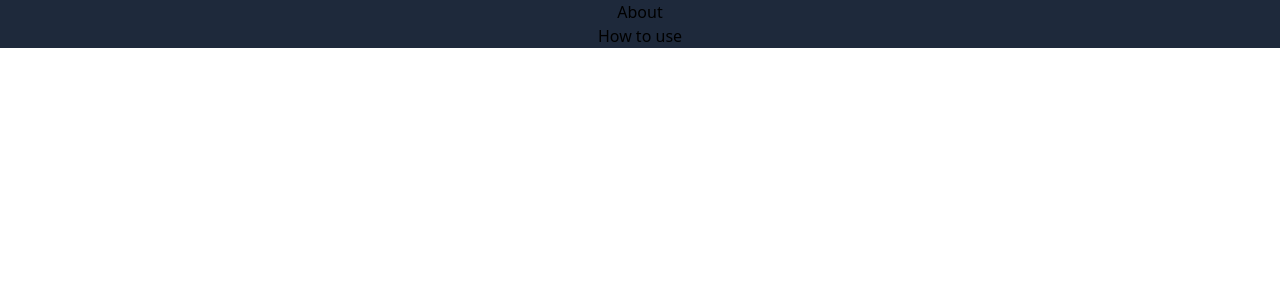
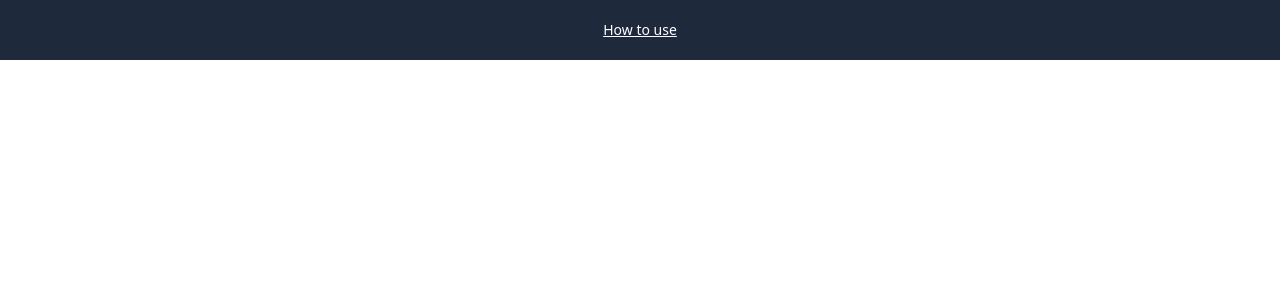
Before and after one commit to eugbyte/legal-cite-ext, a React app: page / in a window 1280 px wide. Shown: the top 300 px of the page. Built offline with nearby package versions, Linux system fonts and the light colour scheme.

Commit message:
feat: ui popup

```diff
--- a/src/App.tsx
+++ b/src/App.tsx
@@ -1,9 +1,7 @@
 function App() {
-  console.log("in pop up script");
   return (
-    <div className="bg-slate-800 flex flex-col justify-center items-center">
-      <h1>About</h1>
-      <p>How to use</p>
+    <div className="bg-slate-800 flex flex-col justify-center items-center p-5">
+      <p className="text-white text-sm decoration-solid underline ">How to use</p>
     </div>
   );
 }
```
